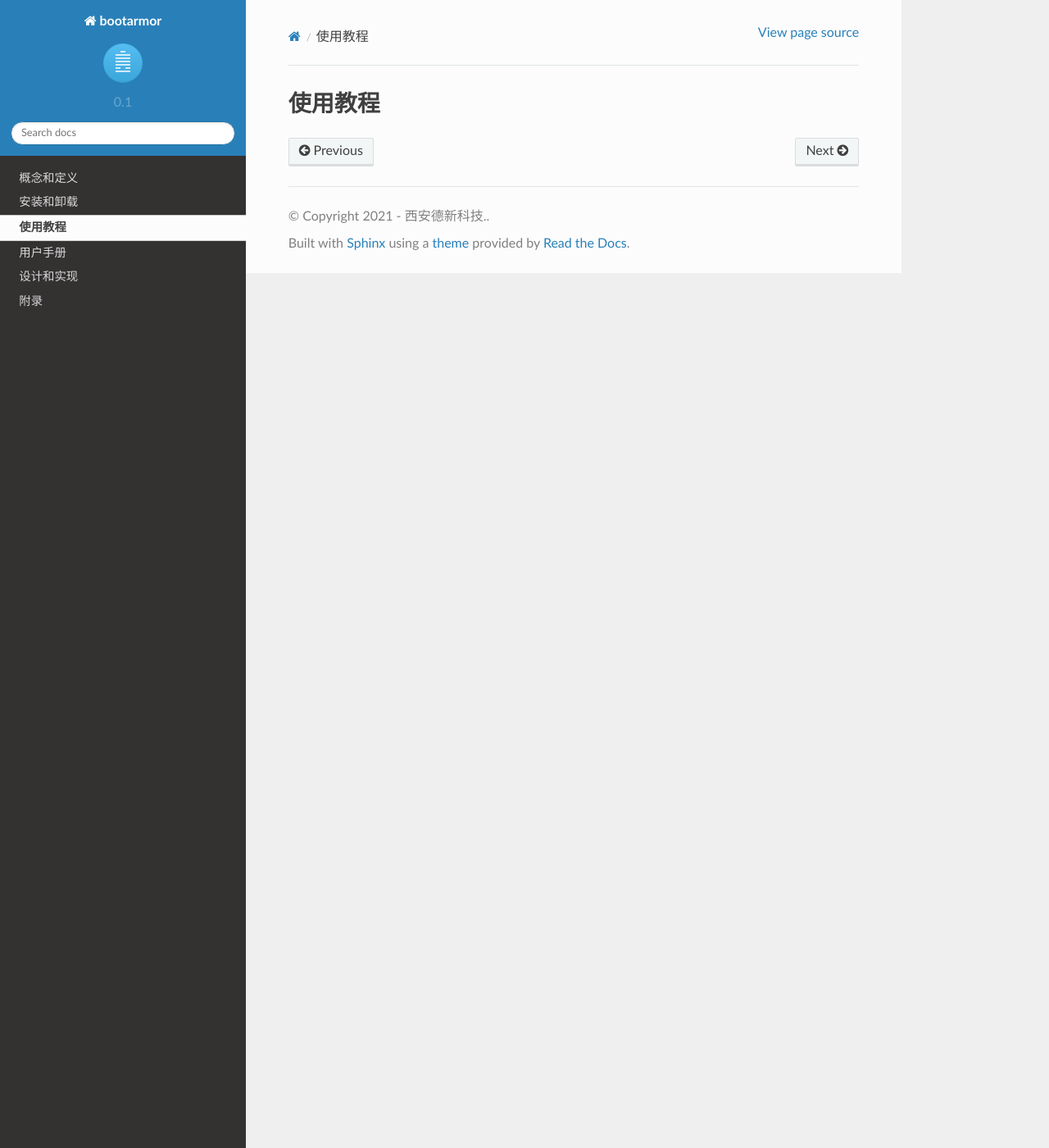
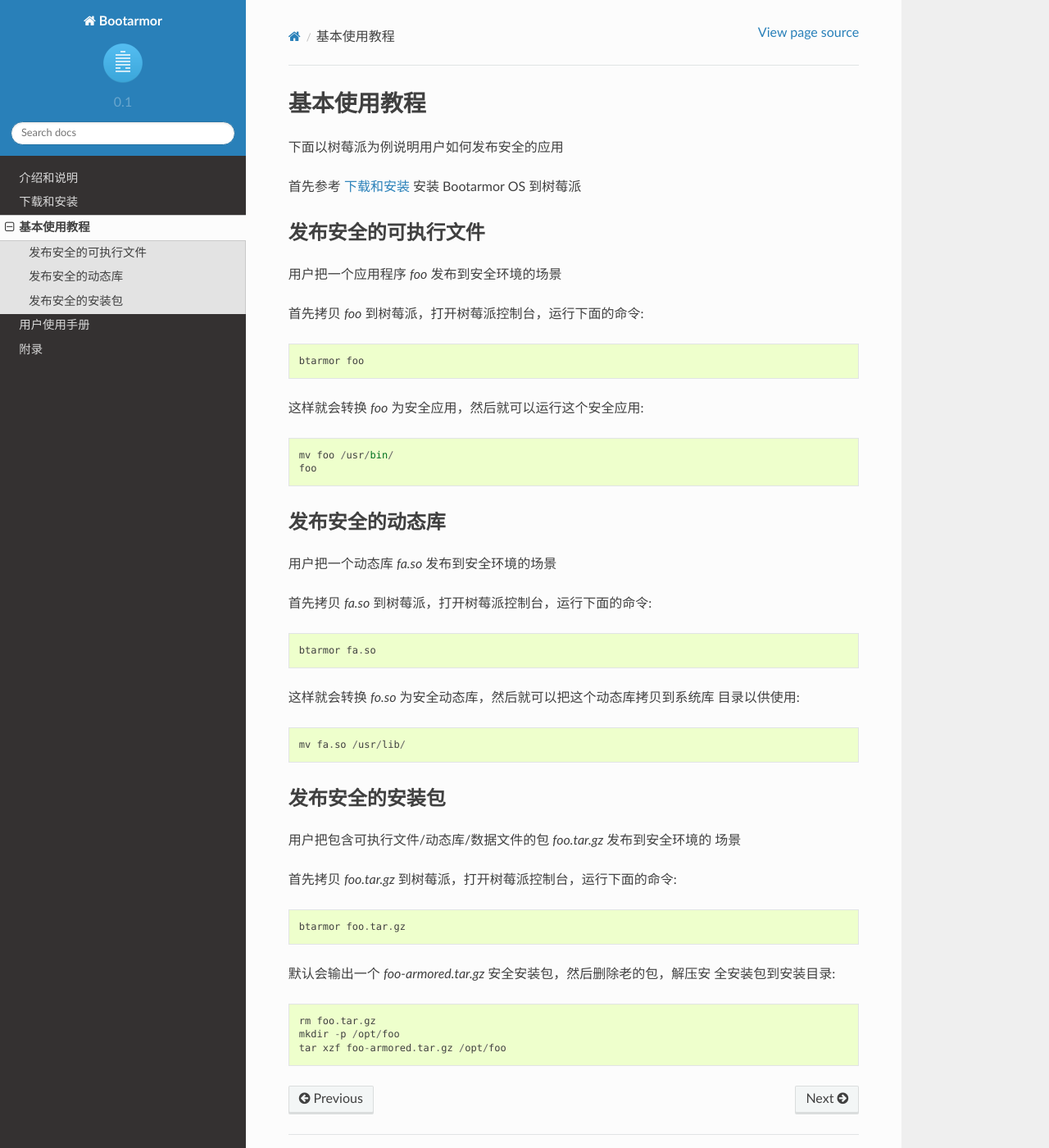
Before and after one commit to dashingsoft/btarmor-docs, a Sphinx documentation site: the page built from docs/tutorial.rst, in a window 1280 px wide and 1400 px high. Shown: the whole window at 82% size. Built offline with Sphinx 7.4.7 and the Read the Docs theme 2.0.0, drawn with Linux system fonts in a browser that asks for light colours.

Commit message:
Add basic document

```diff
--- a/docs/concepts.rst
+++ /dev/null
@@ -1,4 +0,0 @@
-概念和定义
-==========
-
-.. include:: _common_definitions.txt
--- a/docs/conf.py
+++ b/docs/conf.py
@@ -48,7 +48,7 @@
 master_doc = 'index'
 
 # General information about the project.
-project = 'bootarmor'
+project = 'Bootarmor'
 copyright = '2021 - 西安德新科技.'
 author = '赵俊德'
 
@@ -259,7 +259,7 @@
 # One entry per manual page. List of tuples
 # (source start file, name, description, authors, manual section).
 man_pages = [
-    (master_doc, 'bootarmor', 'Bootarmor 入门教程和用户手册',
+    (master_doc, 'Bootarmor', 'Bootarmor 入门教程和用户手册',
      [author], 1)
 ]
 
--- a/docs/handbook.rst
+++ b/docs/handbook.rst
@@ -1,4 +1,4 @@
-用户手册
-========
+用户使用手册
+============
 
 .. include:: _common_definitions.txt
--- a/docs/index.rst
+++ b/docs/index.rst
@@ -14,19 +14,17 @@
 的用户（包括 root 在内）也无法读取。不管是静态反编译，还是动态调试，都无法获取安
 全应用的代码和数据。
 
-本文档适用于使用 Bootarmor 来保护自己应用程序的用户，包括基本安装步骤，快速入门
-和用户使用手册等内容。
+本文档适用于使用 Bootarmor 来保护自己应用程序的用户。
 
 内容:
 
 .. toctree::
    :maxdepth: 2
 
-   concepts
+   introduction
    installation
    tutorial
    handbook
-   specification
    appendix
 
 .. include:: _common_definitions.txt
--- a/docs/installation.rst
+++ b/docs/installation.rst
@@ -1,4 +1,31 @@
-安装和卸载
+.. _下载和安装:
+
+下载和安装
 ==========
 
+在 Linux 下安装 Bootarmor OS 到树莓派
+-------------------------------------
+
+下载 Bootarmor OS
+
+https://bootarmor.dashingsoft.com/downloads/bootarmor-os-0.1.1.img
+
+把 SD 卡插入读写器，然后把读写器插入到 USB 接口，查看设备信息
+
+.. code:: bash
+
+    $ sudo lsblk -l
+    NAME                              MAJ:MIN RM   SIZE RO TYPE MOUNTPOINT
+      ...
+    sdb                                 8:16   1  14.9G  0 disk
+    ├─sdb1                              8:17   1   256M  0 part
+    └─sdb2                              8:18   1  14.6G  0 part
+
+这里可以看到 SD 卡对应的设备名称为 `/dev/sdb` ，那么使用 `dd` 把下载的映像文件写入
+
+.. code:: bash
+    $ sudo dd if=bootarmor-os-0.1.1.img of=/dev/sdb bs=4M conv=fsync
+
+把写好的 SD 卡取出，并插入到树莓派，连接电源，启动树莓派，进入到 Linux 命令行控制台。
+
 .. include:: _common_definitions.txt
--- /dev/null
+++ b/docs/introduction.rst
@@ -0,0 +1,34 @@
+介绍和说明
+==========
+
+Bootarmor 是以为软件产品提供绝对安全，确保软件产品发布之后，其代码不被
+使用者获取或者修改为目标的安全型嵌入式操作系统。
+
+用户需要下载 Bootarmor 磁盘文件，并写入到嵌入式系统的存储盘上，然后就
+可以启动 Linux 命令行或者图形界面，并安装自己的应用程序到其中，最后发
+布给客户。
+
+Bootarmor 可以直接保护二进制代码文件，例如可执行文件和动态库，对于 C#，
+Java，Python 等使用伪代码和虚拟机的语言不能够提供直接保护，需要借助其
+它工具进行间接保护。例如 Python 脚本可以使用 pyarmor 进行保护，因为
+pyarmor 运行库是二进制动态库，所以结合 Bootarmor ，可以得到绝对安全。
+
+传统的二进制代码保护工具，例如 CProtect, Themedia 等相比较，它们不管
+采用虚拟指令，还是各种方式，都离不开操作系统的制约，无法实现绝对的安全。
+
+芯片级别的安全性，例如 INTEL® SGX INSTRUCTION 等，需要用户编写专门的程
+序来使用这些特性，对于普通用户来说，对代码要进行重整，工作量很大，并且
+都需要从厂商获得许可。
+
+而使用虚拟机（VMX） 的方式，对性能的影响则比较大。
+
+Bootarmor 从系统引导开始接手，运行于芯片的最高权限级别，全面接管内存的
+管理和分配，然后在次高的权限级别装载并运行 Linux 操作系统，所以其不受
+操作系统的制约，可以提供绝对的安全性。
+
+和虚拟机（VMX）的方式相比，Bootarmor 只接管内存，其它任务还交给操作系
+统来执行，基本不会对性能产生太大的影响。
+
+Bootarmor 目前分为社区版和企业版两个版本。
+
+.. include:: _common_definitions.txt
--- a/docs/tutorial.rst
+++ b/docs/tutorial.rst
@@ -1,4 +1,53 @@
-使用教程
-========
+基本使用教程
+============
+
+下面以树莓派为例说明用户如何发布安全的应用
+
+首先参考 :ref:`下载和安装` 安装 Bootarmor OS 到树莓派
+
+发布安全的可执行文件
+--------------------
+
+用户把一个应用程序 `foo` 发布到安全环境的场景
+
+首先拷贝 `foo` 到树莓派，打开树莓派控制台，运行下面的命令::
+
+  btarmor foo
+
+这样就会转换 `foo` 为安全应用，然后就可以运行这个安全应用::
+
+  mv foo /usr/bin/
+  foo
+
+发布安全的动态库
+----------------
+
+用户把一个动态库 `fa.so` 发布到安全环境的场景
+
+首先拷贝 `fa.so` 到树莓派，打开树莓派控制台，运行下面的命令::
+
+  btarmor fa.so
+
+这样就会转换 `fo.so` 为安全动态库，然后就可以把这个动态库拷贝到系统库
+目录以供使用::
+
+  mv fa.so /usr/lib/
+
+发布安全的安装包
+----------------
+
+用户把包含可执行文件/动态库/数据文件的包 `foo.tar.gz` 发布到安全环境的
+场景
+
+首先拷贝 `foo.tar.gz` 到树莓派，打开树莓派控制台，运行下面的命令::
+
+  btarmor foo.tar.gz
+
+默认会输出一个 `foo-armored.tar.gz` 安全安装包，然后删除老的包，解压安
+全安装包到安装目录::
+
+  rm foo.tar.gz
+  mkdir -p /opt/foo
+  tar xzf foo-armored.tar.gz /opt/foo
 
 .. include:: _common_definitions.txt
```
